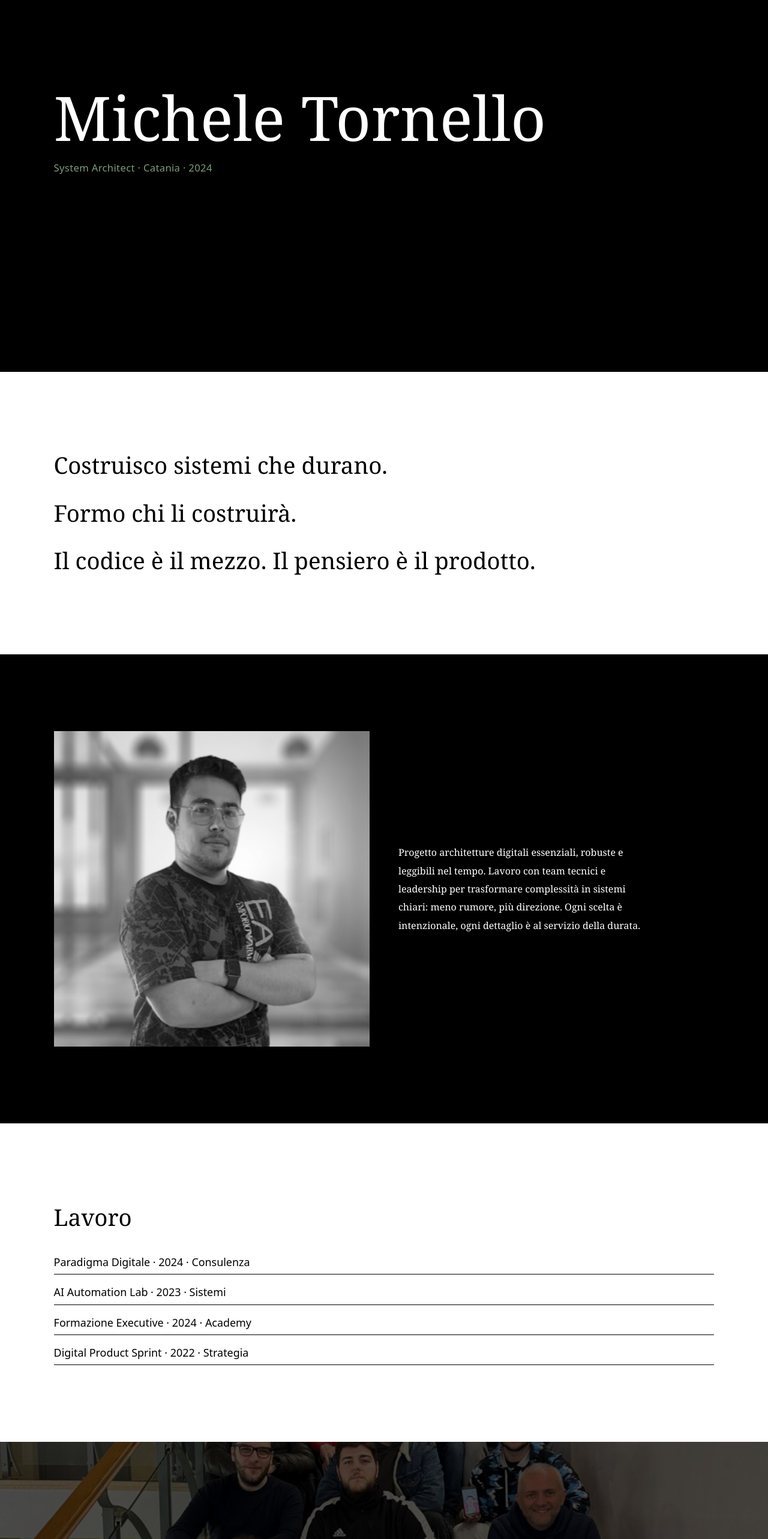
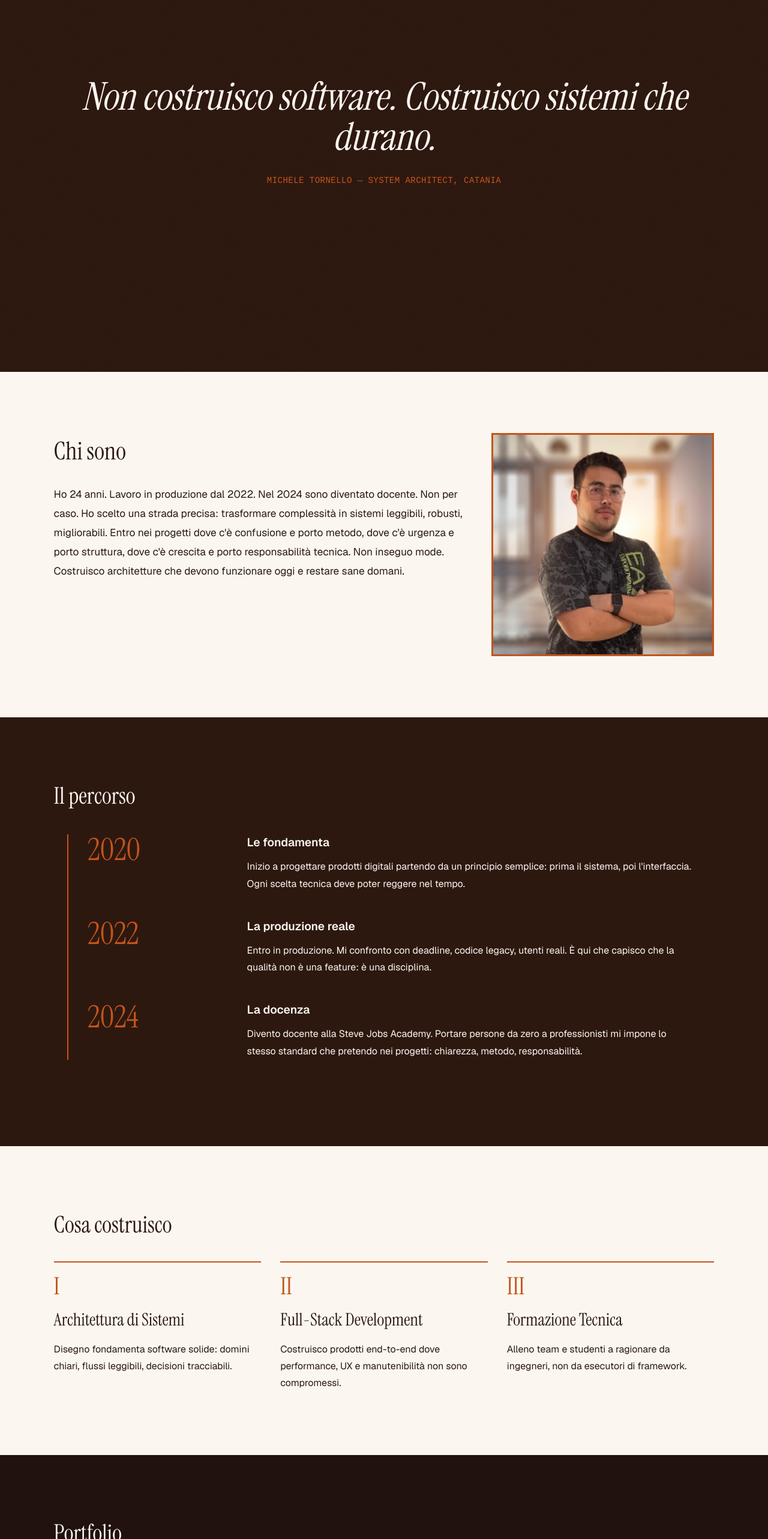
Before and after one commit to Flame0510/micheletornello.com, a Next.js app: page / in a window 1280 px wide. Shown: the part 180-2746 px from the top of the page at 60% size. Built offline with nearby package versions, Linux system fonts and the light colour scheme.

Commit message:
feat: r3 The Manifesto - bold typography declaration

```diff
--- a/src/app/page.tsx
+++ b/src/app/page.tsx
@@ -1,215 +1,482 @@
 import Image from "next/image";
 
+const timeline = [
+  {
+    year: "2020",
+    title: "Le fondamenta",
+    text: "Inizio a progettare prodotti digitali partendo da un principio semplice: prima il sistema, poi l'interfaccia. Ogni scelta tecnica deve poter reggere nel tempo.",
+  },
+  {
+    year: "2022",
+    title: "La produzione reale",
+    text: "Entro in produzione. Mi confronto con deadline, codice legacy, utenti reali. È qui che capisco che la qualità non è una feature: è una disciplina.",
+  },
+  {
+    year: "2024",
+    title: "La docenza",
+    text: "Divento docente alla Steve Jobs Academy. Portare persone da zero a professionisti mi impone lo stesso standard che pretendo nei progetti: chiarezza, metodo, responsabilità.",
+  },
+];
+
+const areas = [
+  {
+    roman: "I",
+    title: "Architettura di Sistemi",
+    text: "Disegno fondamenta software solide: domini chiari, flussi leggibili, decisioni tracciabili.",
+  },
+  {
+    roman: "II",
+    title: "Full-Stack Development",
+    text: "Costruisco prodotti end-to-end dove performance, UX e manutenibilità non sono compromessi.",
+  },
+  {
+    roman: "III",
+    title: "Formazione Tecnica",
+    text: "Alleno team e studenti a ragionare da ingegneri, non da esecutori di framework.",
+  },
+];
+
 const projects = [
-  "Paradigma Digitale · 2024 · Consulenza",
-  "AI Automation Lab · 2023 · Sistemi",
-  "Formazione Executive · 2024 · Academy",
-  "Digital Product Sprint · 2022 · Strategia",
+  {
+    title: "Paradigma Digitale Platform",
+    year: "2024",
+    impact: "Ho trasformato un insieme di processi frammentati in una piattaforma operativa unica.",
+    metric: "Riduzione tempi operativi: -38% in 6 mesi",
+  },
+  {
+    title: "AI Automation Lab",
+    year: "2023",
+    impact: "Ho progettato pipeline di automazione che liberano i team dalle attività ripetitive.",
+    metric: "Ore risparmiate: +420/anno",
+  },
+  {
+    title: "Academy Engineering Track",
+    year: "2024",
+    impact: "Ho strutturato un percorso didattico orientato al pensiero sistemico, non al copia-incolla.",
+    metric: "Studenti formati: 400+",
+  },
 ];
 
 const press = [
-  { name: "RTL 102.5", date: "2024" },
-  { name: "Università di Catania", date: "2024" },
-  { name: "TEDx Catania", date: "2023" },
+  { name: "RTL 102.5", year: "2024" },
+  { name: "Università di Catania", year: "2024" },
+  { name: "TEDx Catania", year: "2023" },
 ];
 
 export default function Home() {
   return (
-    <main style={{ background: "#000", color: "#fff" }}>
+    <main
+      style={{
+        background: "#2D1810",
+        color: "#FBF7F0",
+        fontFamily: "var(--font-geist-sans), system-ui, sans-serif",
+      }}
+    >
+      <style>{`
+        .manifesto-section {
+          opacity: 0;
+          transform: translateY(22px);
+          animation: reveal 700ms ease forwards;
+        }
+        .manifesto-section:nth-of-type(1) { animation-delay: 100ms; }
+        .manifesto-section:nth-of-type(2) { animation-delay: 180ms; }
+        .manifesto-section:nth-of-type(3) { animation-delay: 260ms; }
+        .manifesto-section:nth-of-type(4) { animation-delay: 340ms; }
+        .manifesto-section:nth-of-type(5) { animation-delay: 420ms; }
+        .manifesto-section:nth-of-type(6) { animation-delay: 500ms; }
+        .manifesto-section:nth-of-type(7) { animation-delay: 580ms; }
+        .manifesto-section:nth-of-type(8) { animation-delay: 660ms; }
+
+        @keyframes reveal {
+          from { opacity: 0; transform: translateY(22px); }
+          to { opacity: 1; transform: translateY(0); }
+        }
+      `}</style>
+
       <section
+        className="manifesto-section"
         style={{
           minHeight: "100svh",
-          display: "flex",
-          flexDirection: "column",
-          justifyContent: "center",
-          padding: "10vw 7vw",
-          background: "#000000",
+          background: "#2D1810",
+          display: "grid",
+          placeItems: "center",
+          textAlign: "center",
+          padding: "8vw 7vw",
         }}
       >
+        <div style={{ maxWidth: "1200px" }}>
           <h1
             style={{
               margin: 0,
-            fontFamily: "Georgia, serif",
-            fontSize: "8vw",
-            lineHeight: 0.95,
+              fontFamily: "var(--font-instrument-serif), Georgia, serif",
+              fontSize: "clamp(2.6rem, 5vw, 5.5rem)",
+              lineHeight: 1.05,
+              fontStyle: "italic",
               fontWeight: 400,
-            color: "#FFFFFF",
+              color: "#FBF7F0",
             }}
           >
-          Michele Tornello
+            Non costruisco software. Costruisco sistemi che durano.
           </h1>
           <p
             style={{
-            marginTop: "1.5rem",
+              marginTop: "1.8rem",
               marginBottom: 0,
-            color: "#7C9A7E",
-            fontSize: "clamp(0.95rem, 1.3vw, 1.1rem)",
-            letterSpacing: "0.02em",
+              color: "#C4541A",
+              fontFamily: "'JetBrains Mono', 'Courier New', monospace",
+              fontSize: "clamp(0.85rem, 1.1vw, 1.05rem)",
+              letterSpacing: "0.03em",
+              textTransform: "uppercase",
             }}
           >
-          System Architect · Catania · 2024
+            Michele Tornello — System Architect, Catania
           </p>
+        </div>
       </section>
 
       <section
-        style={{
-          background: "#FFFFFF",
-          color: "#000000",
-          padding: "10vw 7vw",
-        }}
+        className="manifesto-section"
+        style={{ background: "#FBF7F0", color: "#2D1810", padding: "8vw 7vw" }}
       >
-        <div style={{ fontFamily: "Georgia, serif", fontSize: "3vw", lineHeight: 1.45 }}>
-          <p style={{ margin: "0 0 1.5rem" }}>Costruisco sistemi che durano.</p>
-          <p style={{ margin: "0 0 1.5rem" }}>Formo chi li costruirà.</p>
-          <p style={{ margin: 0 }}>Il codice è il mezzo. Il pensiero è il prodotto.</p>
-        </div>
-      </section>
-
-      <section style={{ background: "#000000", color: "#FFFFFF", padding: "10vw 7vw" }}>
         <div
           style={{
             display: "grid",
-            gridTemplateColumns: "repeat(auto-fit, minmax(260px, 1fr))",
-            gap: "3rem",
-            alignItems: "center",
+            gridTemplateColumns: "minmax(0, 1.86fr) minmax(0, 1fr)",
+            gap: "3vw",
+            alignItems: "start",
           }}
         >
+          <div>
+            <h2
+              style={{
+                margin: "0 0 1.6rem",
+                fontFamily: "var(--font-instrument-serif), Georgia, serif",
+                fontSize: "clamp(2rem, 3.2vw, 3.5rem)",
+                fontWeight: 400,
+              }}
+            >
+              Chi sono
+            </h2>
+            <p style={{ margin: 0, fontSize: "clamp(1.05rem, 1.35vw, 1.25rem)", lineHeight: 1.85 }}>
+              Ho 24 anni. Lavoro in produzione dal 2022. Nel 2024 sono diventato docente. Non per
+              caso. Ho scelto una strada precisa: trasformare complessità in sistemi leggibili,
+              robusti, migliorabili. Entro nei progetti dove c&apos;è confusione e porto metodo, dove
+              c&apos;è urgenza e porto struttura, dove c&apos;è crescita e porto responsabilità tecnica.
+              Non inseguo mode. Costruisco architetture che devono funzionare oggi e restare sane
+              domani.
+            </p>
+          </div>
+          <div>
             <Image
               src="/profile-photo.png"
               alt="Michele Tornello"
               width={900}
               height={1200}
-            style={{ width: "100%", height: "auto", filter: "grayscale(1)" }}
               priority
+              style={{
+                width: "100%",
+                height: "auto",
+                border: "3px solid #C4541A",
+                display: "block",
+              }}
             />
-          <p
-            style={{
-              margin: 0,
-              fontFamily: "Georgia, serif",
-              fontSize: "1rem",
-              lineHeight: 1.9,
-              maxWidth: "48ch",
-            }}
-          >
-            Progetto architetture digitali essenziali, robuste e leggibili nel tempo. Lavoro con
-            team tecnici e leadership per trasformare complessità in sistemi chiari: meno rumore,
-            più direzione. Ogni scelta è intenzionale, ogni dettaglio è al servizio della durata.
-          </p>
+          </div>
         </div>
       </section>
 
-      <section style={{ background: "#FFFFFF", color: "#000000", padding: "10vw 7vw" }}>
+      <section
+        className="manifesto-section"
+        style={{ background: "#2D1810", color: "#FBF7F0", padding: "8vw 7vw" }}
+      >
         <h2
           style={{
-            margin: "0 0 2rem",
-            fontFamily: "Georgia, serif",
-            fontSize: "clamp(1.6rem, 3vw, 2.4rem)",
+            margin: "0 0 2.2rem",
+            fontFamily: "var(--font-instrument-serif), Georgia, serif",
+            fontSize: "clamp(2rem, 3vw, 3.2rem)",
             fontWeight: 400,
           }}
         >
-          Lavoro
+          Il percorso
         </h2>
-        <div style={{ display: "grid", gap: "1rem" }}>
-          {projects.map((item) => (
-            <p
-              key={item}
+        <div style={{ borderLeft: "2px solid #C4541A", marginLeft: "1.4rem", paddingLeft: "2rem" }}>
+          {timeline.map((item) => (
+            <article
+              key={item.year}
               style={{
-                margin: 0,
-                paddingBottom: "0.4rem",
-                fontSize: "clamp(1rem, 1.4vw, 1.2rem)",
-                borderBottom: "1px solid #000000",
+                display: "grid",
+                gridTemplateColumns: "minmax(115px, 19vw) 1fr",
+                gap: "1.4rem",
+                marginBottom: "2.6rem",
               }}
-              className="ghost-project-row"
             >
-              {item}
-            </p>
+              <div
+                style={{
+                  fontFamily: "var(--font-instrument-serif), Georgia, serif",
+                  color: "#C4541A",
+                  fontSize: "clamp(2rem, 4vw, 4rem)",
+                  lineHeight: 1,
+                }}
+              >
+                {item.year}
+              </div>
+              <div>
+                <h3 style={{ margin: "0 0 0.7rem", fontSize: "1.2rem", fontWeight: 600 }}>{item.title}</h3>
+                <p style={{ margin: 0, maxWidth: "70ch", lineHeight: 1.8, fontSize: "1rem" }}>{item.text}</p>
+              </div>
+            </article>
           ))}
         </div>
       </section>
 
-      <section style={{ position: "relative", background: "#000000", color: "#FFFFFF", minHeight: "62svh" }}>
-        <Image
-          src="/academy-class.jpg"
-          alt="Docenza Steve Jobs Academy"
-          fill
-          sizes="100vw"
-          style={{ objectFit: "cover", opacity: 0.3 }}
-        />
+      <section
+        className="manifesto-section"
+        style={{ background: "#FBF7F0", color: "#2D1810", padding: "8vw 7vw" }}
+      >
+        <h2
+          style={{
+            margin: "0 0 2rem",
+            fontFamily: "var(--font-instrument-serif), Georgia, serif",
+            fontSize: "clamp(2rem, 3vw, 3.2rem)",
+            fontWeight: 400,
+          }}
+        >
+          Cosa costruisco
+        </h2>
         <div
           style={{
-            position: "relative",
-            zIndex: 1,
-            minHeight: "62svh",
             display: "grid",
-            placeItems: "center",
-            padding: "8vw 7vw",
+            gridTemplateColumns: "repeat(auto-fit, minmax(250px, 1fr))",
+            gap: "2rem",
           }}
         >
-          <p
+          {areas.map((area) => (
+            <article
+              key={area.roman}
+              style={{ borderTop: "2px solid #C4541A", paddingTop: "1.2rem", minHeight: "220px" }}
+            >
+              <div
                 style={{
-              margin: 0,
-              textAlign: "center",
-              fontFamily: "Georgia, serif",
-              fontSize: "clamp(1.5rem, 3.1vw, 3rem)",
-              lineHeight: 1.4,
+                  color: "#C4541A",
+                  fontFamily: "var(--font-instrument-serif), Georgia, serif",
+                  fontSize: "clamp(2rem, 3.1vw, 3rem)",
+                  lineHeight: 1,
                 }}
               >
-            Steve Jobs Academy · Docente dal 2024 · 400+ studenti
-          </p>
+                {area.roman}
+              </div>
+              <h3
+                style={{
+                  margin: "0.9rem 0",
+                  fontFamily: "var(--font-instrument-serif), Georgia, serif",
+                  fontSize: "1.8rem",
+                  fontWeight: 400,
+                }}
+              >
+                {area.title}
+              </h3>
+              <p style={{ margin: 0, lineHeight: 1.75 }}>{area.text}</p>
+            </article>
+          ))}
         </div>
       </section>
 
-      <section style={{ background: "#FFFFFF", color: "#000000", padding: "10vw 7vw" }}>
+      <section
+        className="manifesto-section"
+        style={{ background: "#21120D", color: "#FBF7F0", padding: "8vw 7vw" }}
+      >
         <h2
           style={{
             margin: "0 0 2rem",
-            fontFamily: "Georgia, serif",
-            fontSize: "clamp(1.6rem, 3vw, 2.4rem)",
+            fontFamily: "var(--font-instrument-serif), Georgia, serif",
+            fontSize: "clamp(2rem, 3vw, 3.2rem)",
             fontWeight: 400,
           }}
         >
-          Press
+          Portfolio
         </h2>
+        <div style={{ display: "grid", gap: "1.5rem" }}>
+          {projects.map((project) => (
+            <article key={project.title} style={{ borderLeft: "4px solid #C4541A", padding: "0.6rem 0 0.6rem 1.2rem" }}>
+              <h3
+                style={{
+                  margin: 0,
+                  fontFamily: "var(--font-instrument-serif), Georgia, serif",
+                  fontSize: "clamp(1.8rem, 2.7vw, 2.8rem)",
+                  fontWeight: 400,
+                }}
+              >
+                {project.title}
+              </h3>
+              <p
+                style={{
+                  margin: "0.35rem 0 0.7rem",
+                  color: "#C4541A",
+                  fontFamily: "'JetBrains Mono', 'Courier New', monospace",
+                  fontSize: "0.92rem",
+                  textTransform: "uppercase",
+                  letterSpacing: "0.03em",
+                }}
+              >
+                {project.year}
+              </p>
+              <p style={{ margin: "0 0 0.4rem", lineHeight: 1.75 }}>{project.impact}</p>
+              <p style={{ margin: 0, fontWeight: 600 }}>{project.metric}</p>
+            </article>
+          ))}
+        </div>
+      </section>
+
+      <section
+        className="manifesto-section"
+        style={{ background: "#FBF7F0", color: "#2D1810", padding: "8vw 7vw" }}
+      >
+        <div style={{ marginBottom: "2rem" }}>
+          <Image
+            src="/academy-class.jpg"
+            alt="Docenza in aula"
+            width={1600}
+            height={900}
+            style={{ width: "100%", height: "auto", display: "block", filter: "saturate(0.5)" }}
+          />
+        </div>
+        <div
+          style={{
+            display: "grid",
+            gridTemplateColumns: "repeat(auto-fit, minmax(280px, 1fr))",
+            gap: "2rem",
+            alignItems: "start",
+          }}
+        >
+          <div>
+            <h2
+              style={{
+                margin: "0 0 1rem",
+                fontFamily: "var(--font-instrument-serif), Georgia, serif",
+                fontSize: "clamp(2rem, 3vw, 3.2rem)",
+                fontWeight: 400,
+              }}
+            >
+              Da studente a docente in 4 anni
+            </h2>
+            <p style={{ margin: 0, lineHeight: 1.85 }}>
+              La docenza non è un badge. È un banco di prova quotidiano. Ogni lezione mi costringe
+              a rendere esplicito ciò che molti tengono implicito: perché una scelta è corretta,
+              quali trade-off accettiamo, come si costruisce fiducia tecnica in un team.
+            </p>
+          </div>
+          <blockquote
+            style={{
+              margin: 0,
+              fontFamily: "var(--font-instrument-serif), Georgia, serif",
+              fontStyle: "italic",
+              fontSize: "clamp(2rem, 3.4vw, 3.6rem)",
+              lineHeight: 1.15,
+            }}
+          >
+            “Non insegno a programmare. Insegno a pensare da ingegnere.”
+          </blockquote>
+        </div>
+      </section>
+
+      <section
+        className="manifesto-section"
+        style={{ background: "#2D1810", color: "#FBF7F0", padding: "8vw 7vw" }}
+      >
+        <h2
+          style={{
+            margin: "0 0 2rem",
+            fontFamily: "var(--font-instrument-serif), Georgia, serif",
+            fontSize: "clamp(2.2rem, 3.4vw, 3.6rem)",
+            fontWeight: 400,
+          }}
+        >
+          Ne hanno parlato.
+        </h2>
+        <div style={{ display: "grid", gap: "0.9rem" }}>
           {press.map((item) => (
-          <div
+            <article
               key={item.name}
               style={{
                 display: "flex",
                 justifyContent: "space-between",
-              gap: "1rem",
-              alignItems: "center",
-              padding: "0.9rem 0",
-              borderBottom: "1px solid #000000",
+                alignItems: "baseline",
+                borderBottom: "1px solid rgba(251,247,240,0.25)",
+                paddingBottom: "0.75rem",
               }}
             >
-            <span style={{ fontSize: "clamp(1rem, 1.3vw, 1.15rem)" }}>{item.name}</span>
-            <span style={{ fontSize: "0.95rem" }}>{item.date}</span>
+              <h3
+                style={{
+                  margin: 0,
+                  fontFamily: "var(--font-instrument-serif), Georgia, serif",
+                  fontSize: "clamp(1.6rem, 2.3vw, 2.4rem)",
+                  fontWeight: 400,
+                }}
+              >
+                {item.name}
+              </h3>
+              <span
+                style={{
+                  color: "#C4541A",
+                  fontFamily: "'JetBrains Mono', 'Courier New', monospace",
+                  fontSize: "0.95rem",
+                }}
+              >
+                {item.year}
+              </span>
+            </article>
+          ))}
         </div>
-        ))}
       </section>
 
       <section
+        className="manifesto-section"
         style={{
-          minHeight: "40svh",
-          background: "#000000",
+          minHeight: "45svh",
+          background: "#FBF7F0",
+          color: "#2D1810",
           display: "grid",
           placeItems: "center",
-          padding: "10vw 7vw",
           textAlign: "center",
+          padding: "8vw 7vw",
         }}
       >
+        <div>
+          <h2
+            style={{
+              margin: 0,
+              fontFamily: "var(--font-instrument-serif), Georgia, serif",
+              fontSize: "clamp(2.3rem, 4vw, 4.2rem)",
+              fontWeight: 400,
+            }}
+          >
+            Hai un sistema da costruire?
+          </h2>
+          <p style={{ margin: "1.3rem 0 0", color: "#C4541A", fontSize: "clamp(1.2rem, 2vw, 1.8rem)" }}>
+            <a href="mailto:michele@paradigmadigitale.it" style={{ color: "inherit", textDecoration: "none", borderBottom: "1px solid #C4541A" }}>
+              Parliamo.
+            </a>
+          </p>
           <p
             style={{
-            margin: 0,
-            color: "#7C9A7E",
-            fontFamily: "Georgia, serif",
-            fontSize: "3vw",
-            lineHeight: 1.2,
-            wordBreak: "break-word",
+              margin: "1rem 0 0",
+              fontFamily: "'JetBrains Mono', 'Courier New', monospace",
+              fontSize: "0.95rem",
             }}
           >
             michele@paradigmadigitale.it
           </p>
+          <div style={{ marginTop: "0.9rem", display: "flex", gap: "1rem", justifyContent: "center" }}>
+            <a href="https://www.linkedin.com" style={{ color: "#2D1810", textDecoration: "none" }} aria-label="LinkedIn">
+              LinkedIn
+            </a>
+            <a href="https://github.com" style={{ color: "#2D1810", textDecoration: "none" }} aria-label="GitHub">
+              GitHub
+            </a>
+            <a href="https://www.instagram.com" style={{ color: "#2D1810", textDecoration: "none" }} aria-label="Instagram">
+              Instagram
+            </a>
+          </div>
+        </div>
       </section>
     </main>
   );
```
Lines whose indentation alone changed are shown as unchanged.
